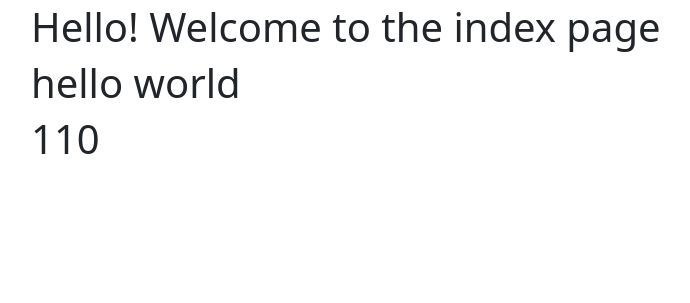
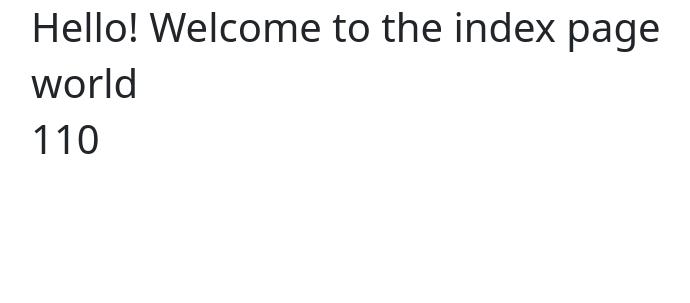
Before and after one commit to Nithin190902/template_learning, a Django app: page / in a window 1280 px wide. Shown: the part 37-340 px from the top of the page, without its empty margins (51-741 px from the left). Run offline with Django 4.2, Linux system fonts and the light colour scheme.

Commit message:
filter debung

```diff
--- a/templates/base_app/index.html
+++ b/templates/base_app/index.html
@@ -1,8 +1,8 @@
 <!DOCTYPE html>
     {% extends 'base_app/base.html' %}
-    {% load %}
+    {% load my_extras %}
     {% block body_block %}
         <h1>Hello! Welcome to the index page</h1>
-        <h1>{{ text|cut:'Hello' }}</h1>
+        <h1>{{ text|cut:'hello' }}</h1>
         <h1>{{ number|add:"10" }}</h1>
     {% endblock %}
```
